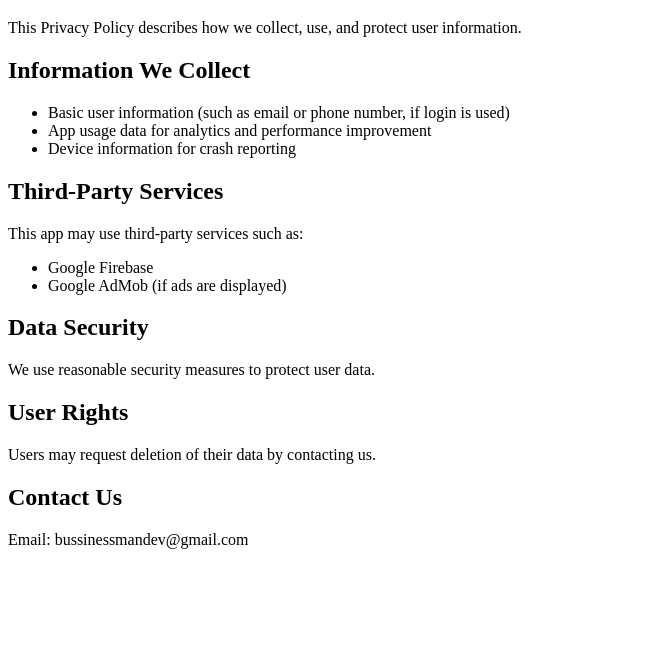
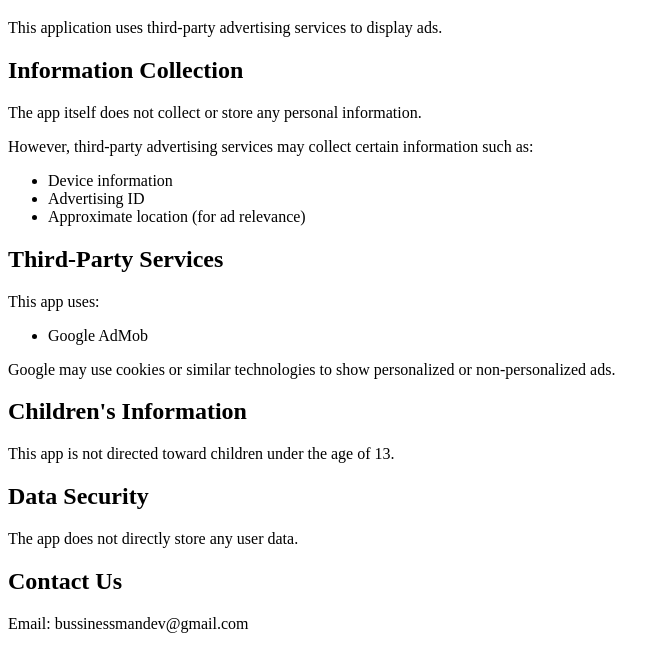
Before and after one commit to DevDewangan/privacy-policy, a plain HTML site: page index.html in a window 1280 px wide. Shown: the part 61-732 px from the top of the page, without its empty margins (0-670 px from the left). Drawn offline with Linux system fonts and the light colour scheme.

Commit message:
Update Privacy Policy content and structure

```diff
--- a/index.html
+++ b/index.html
@@ -9,27 +9,31 @@
 
 <h1>Privacy Policy</h1>
 
-<p>This Privacy Policy describes how we collect, use, and protect user information.</p>
+<p>This application uses third-party advertising services to display ads.</p>
 
-<h2>Information We Collect</h2>
+<h2>Information Collection</h2>
+<p>The app itself does not collect or store any personal information.</p>
+
+<p>However, third-party advertising services may collect certain information such as:</p>
 <ul>
-  <li>Basic user information (such as email or phone number, if login is used)</li>
-  <li>App usage data for analytics and performance improvement</li>
-  <li>Device information for crash reporting</li>
+  <li>Device information</li>
+  <li>Advertising ID</li>
+  <li>Approximate location (for ad relevance)</li>
 </ul>
 
 <h2>Third-Party Services</h2>
-<p>This app may use third-party services such as:</p>
+<p>This app uses:</p>
 <ul>
-  <li>Google Firebase</li>
-  <li>Google AdMob (if ads are displayed)</li>
+  <li>Google AdMob</li>
 </ul>
 
+<p>Google may use cookies or similar technologies to show personalized or non-personalized ads.</p>
+
+<h2>Children's Information</h2>
+<p>This app is not directed toward children under the age of 13.</p>
+
 <h2>Data Security</h2>
-<p>We use reasonable security measures to protect user data.</p>
-
-<h2>User Rights</h2>
-<p>Users may request deletion of their data by contacting us.</p>
+<p>The app does not directly store any user data.</p>
 
 <h2>Contact Us</h2>
 <p>Email: bussinessmandev@gmail.com</p>
```
